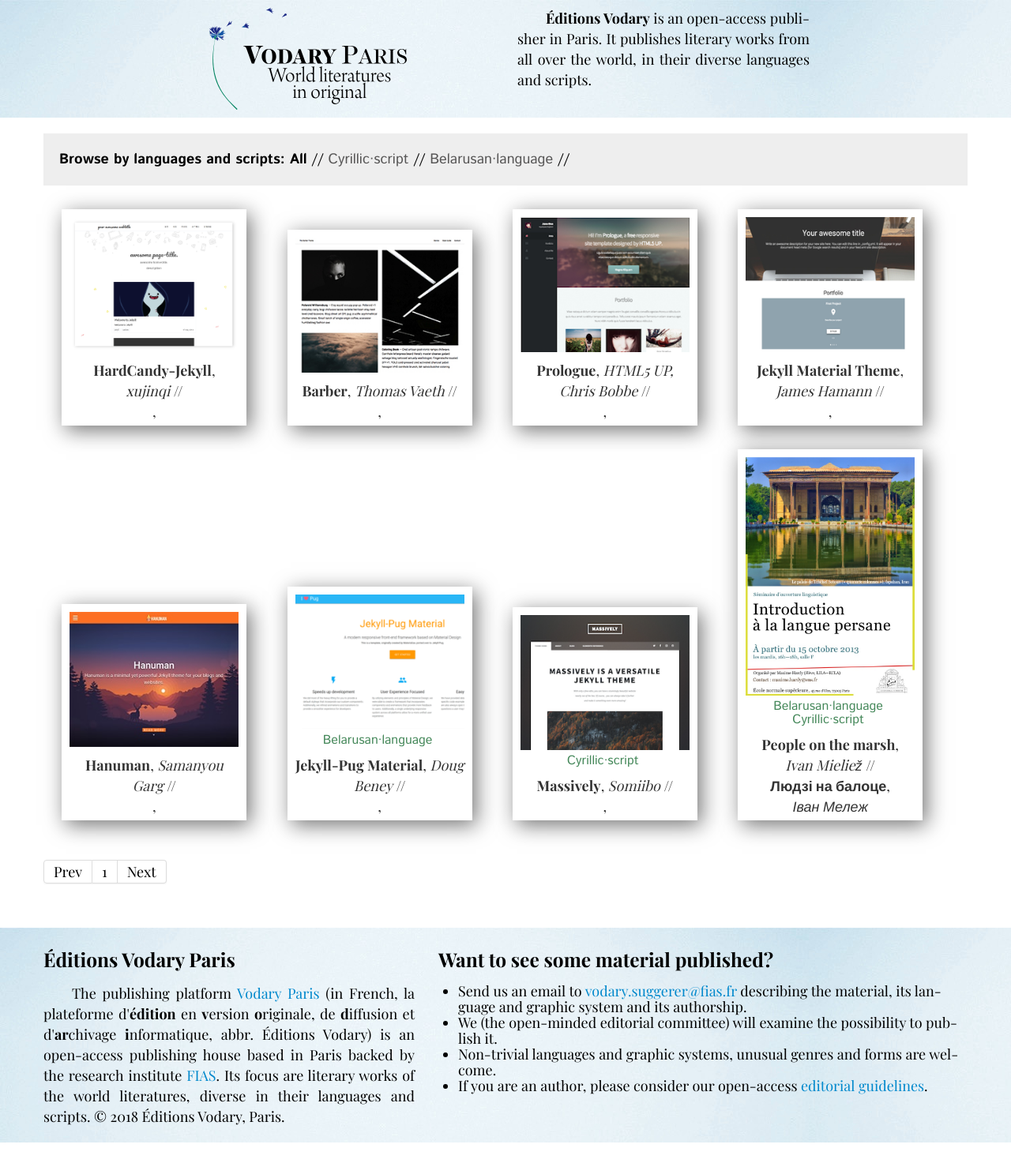
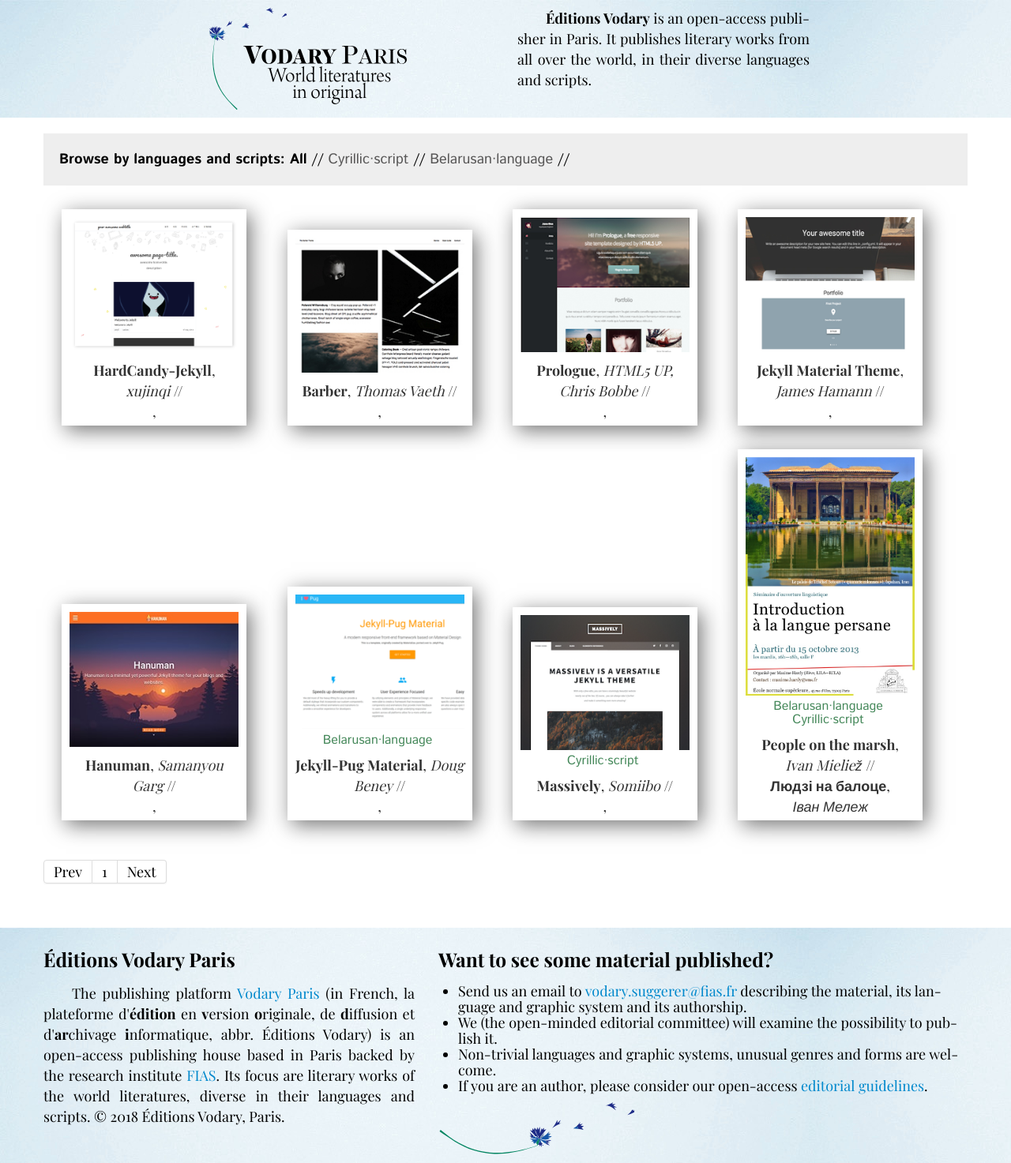
Before and after one commit to mlare/vodary, a Jekyll site: the page built from index.html, in a window 1280 px wide. Shown: the whole page at 79% size. Built offline with Jekyll 4.4.1, drawn with Linux system fonts in a browser that asks for light colours; some web fonts are replaced; Markdown is read by kramdown in place of the engine named in the settings; the list of posts is cut into pages by our own code; before the commit the page ends 1447 px from its top, so only the background shows below that.

Commit message:
Update footer.html

```diff
--- a/_includes/footer.html
+++ b/_includes/footer.html
@@ -24,6 +24,9 @@
          <li>Non-tri­vi­al lan­guages and gra­phic sys­tems, un­usu­al genres and forms are wel­come.</li>
          <li>If you are an author, please con­si­der our open-access <a href="https://fias.fr/publishing">edi­to­ri­al guide­lines</a>.</li>
        </ul>
+
+       <div><img src="/assets/img/logohor.svg" width="250px";>
+       </div>
      </div>
 
     </div>
```
